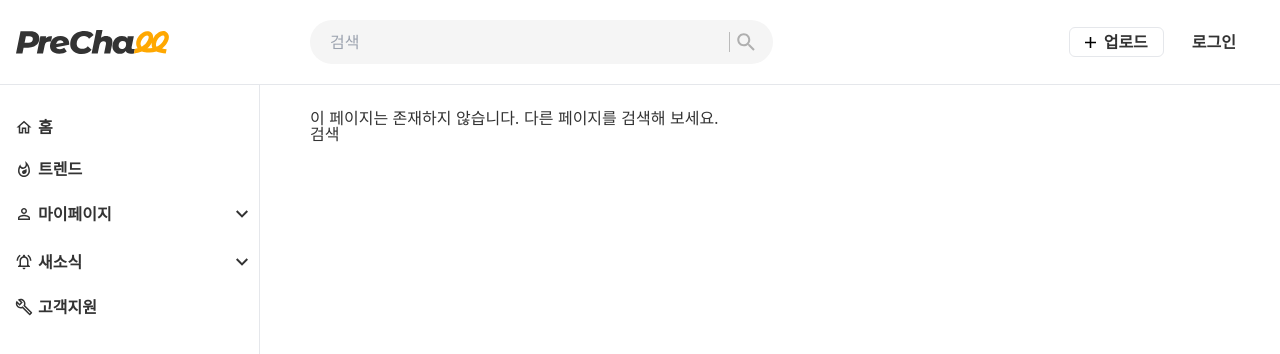
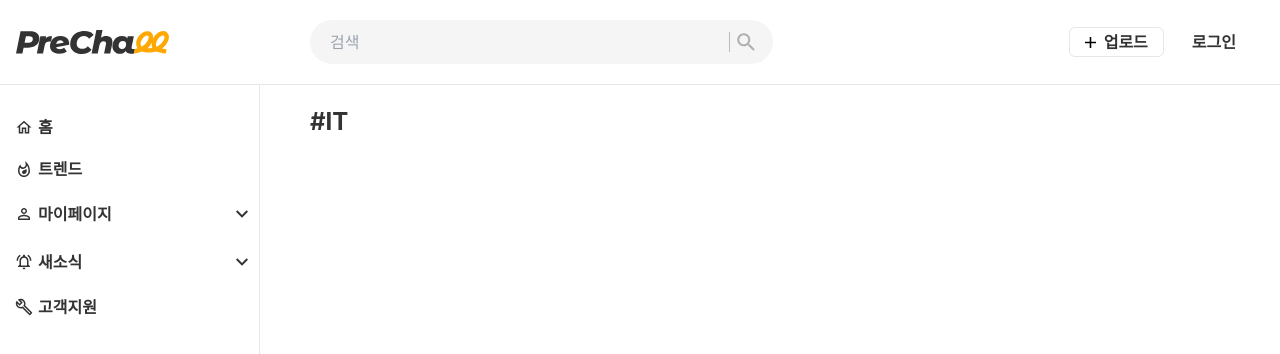
Before and after one commit to changheeee/prechall, a Next.js app: page /keyword/IT in a window 1280 px wide. Before the commit this address had no page. Shown: the top 354 px of the page. Built offline with nearby package versions, Linux system fonts and the light colour scheme.

Commit message:
Desgin: add KeywordPage

```diff
--- a/src/app/(home)/_components/MainCarousel.tsx
+++ b/src/app/(home)/_components/MainCarousel.tsx
@@ -5,6 +5,7 @@ import { Pagination, A11y, Autoplay } from 'swiper/modules';
 import "swiper/css";
 import "swiper/css/navigation";
 import "swiper/css/pagination";
+import Link from 'next/link';
 
 
 export default function MainCarousel() {
@@ -34,12 +35,14 @@ export default function MainCarousel() {
                 className={swiperContainerStyle}>
                 {slideItems.map((item, i) => (
                     <SwiperSlide key={i}>
+                        <Link href={`/keyword/${item.keword}`}>
                             <div className='absolute -z-10 w-full h-full top-0 left-0 bg-gradient-to-b from-transparent to-black/50'></div>
                             <div className='flex flex-col gap-[5px] h-full justify-end p-[35px]'>
                                 <h2 className='text-[40px] text-white font-bold'>#{item.keword}</h2>
                                 <p className='ml-[10px] text-[20px] text-white font-semibold leading-[27px]'
                                     dangerouslySetInnerHTML={{ __html: item.description }}></p>
                             </div>
+                        </Link>
                     </SwiperSlide>
                 ))}
             </Swiper>
--- a/src/app/_components/ContentItem.tsx
+++ b/src/app/_components/ContentItem.tsx
@@ -4,6 +4,7 @@
 import { ContentItemProps } from "../_types/contentType";
 import Image from "next/image";
 import ViewsIcon from "../../../public/assets/ico_views.svg"
+import Link from "next/link";
 
 type Props = {
     rank: number,
@@ -25,6 +26,7 @@ export function formatViews(views: number) {
 export default function ContentItem({ rank, item, isKeyword, isRank }: Props) {
 
 
+    const keywordStyle = 'text-[16px] text-white text-opacity-95 font-semibold hover:text-[17px]'
     const spanStyle = 'flex items-center gap-[5px] text-[16px] text-white text-opacity-95 font-semibold'
     const defaultStrongStyle = 'font-montserrat italic text-[35px] [text-shadow:0px_2px_4px_var(--tw-shadow-color)] shadow-black/20'
 
@@ -43,13 +45,18 @@ export default function ContentItem({ rank, item, isKeyword, isRank }: Props) {
     }
 
     return (
-        <div className="relative p-[15px] flex flex-col justify-between
+        <Link
+            href={`/user/${item.author}/video/${item.id}/`}
+            className="relative p-[15px] flex flex-col justify-between
         w-[214px] h-[380px]
         border border-[#eee]
         rounded-[18px] overflow-hidden">
             {/* 상단 */}
             <header>
-                {isKeyword && <span className={spanStyle}>#{item.keyword}</span>}
+                {isKeyword &&
+                    <Link href={`/keyword/${item.keyword}`}>
+                        <span className={keywordStyle}>#{item.keyword}</span>
+                    </Link>}
             </header>
             {/* 하단 */}
             <footer className="flex items-end justify-between">
@@ -71,6 +78,6 @@ export default function ContentItem({ rank, item, isKeyword, isRank }: Props) {
             />
             {/* 그라디언트 커버 */}
             <div className='absolute -z-10 w-full h-full top-0 left-0 bg-gradient-to-b from-black/55 via-transparent to-black/50 opacity-50'></div>
-        </div>
+        </Link>
     )
 }
--- /dev/null
+++ b/src/app/keyword/[keyword]/_components/Keyword.tsx
@@ -0,0 +1,24 @@
+'use client';
+
+import { usePathname } from 'next/navigation';
+import { useEffect, useState } from 'react';
+
+export default function Keyword() {
+    const pathName = usePathname();
+    const [keyword, setKeyword] = useState('');
+    const titleStyle = "mb-[15px] flex items-center gap-1 text-[24px] font-bold ";
+
+    useEffect(() => {
+        // URL에서 '/keyword/' 이후의 부분을 추출
+        const parts = pathName.split('/keyword/');
+        if (parts.length > 1) {
+            setKeyword(decodeURIComponent(parts[1]));
+        }
+    }, [pathName]); // pathName이 변경될 때마다 useEffect 실행
+
+    return (
+        <div>
+            <h3 className={titleStyle}> #{keyword}</h3>
+        </div>
+    );
+}
--- /dev/null
+++ b/src/app/keyword/[keyword]/page.tsx
@@ -0,0 +1,7 @@
+import Keyword from "./_components/Keyword"
+
+export default function page() {
+    return (
+        <Keyword />
+    )
+}
--- /dev/null
+++ b/src/app/keyword/page.tsx
@@ -0,0 +1,6 @@
+
+export default function page() {
+    return (
+        <div>page</div>
+    )
+}
```
Also changed, not shown: src/app/user/[username]/page.tsx (renamed from src/app/[username]/page.tsx), src/app/user/[username]/video/[id]/page.tsx (renamed from src/app/[username]/video/[id]/page.tsx). Lines whose indentation alone changed are shown as unchanged.
